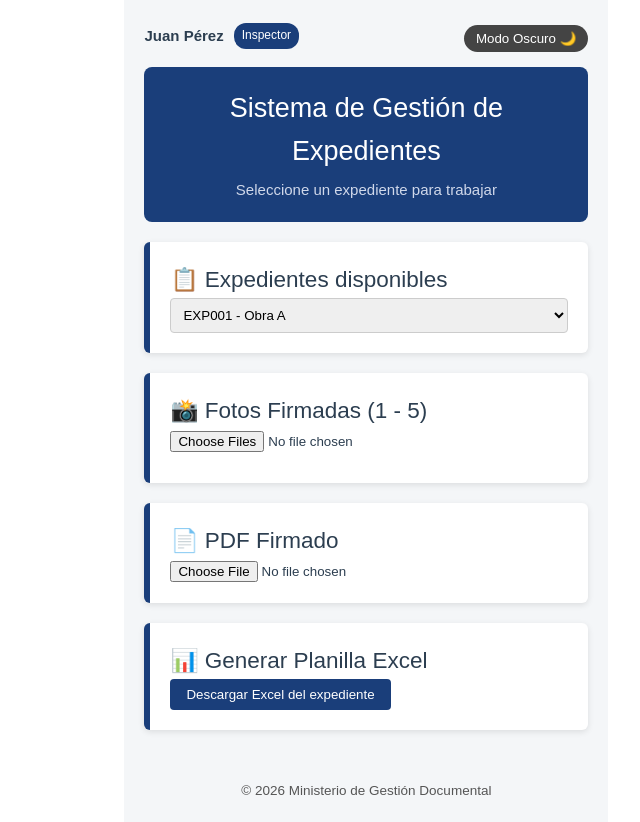
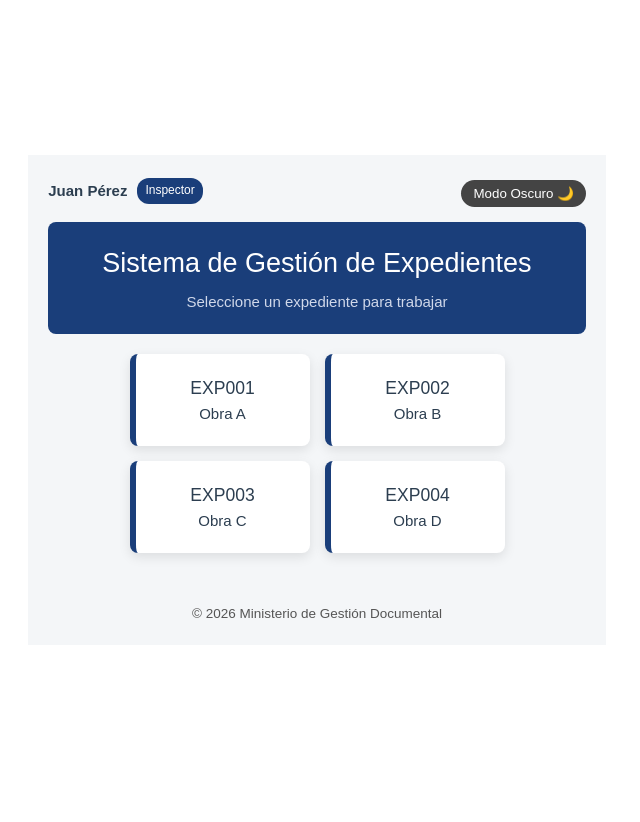
Before and after one commit to fHulk23/ALANCAY-PRACTICAS, a Vue app: page /InspecciondeObra in a window 1280 px wide. Shown: the whole page, without its empty margins (19-659 px from the left). After the commit the page ends 800 px from the top, so only its background shows below. Built offline with nearby package versions, Linux system fonts and the light colour scheme.

Commit message:
cards destacadas

```diff
--- a/src/components/InspecciondeObra.vue
+++ b/src/components/InspecciondeObra.vue
@@ -18,18 +18,22 @@
       <p>Seleccione un expediente para trabajar</p>
     </header>
 
-    <!-- Selección de expediente -->
-    <div class="gov-card">
-      <h2>📋 Expedientes disponibles</h2>
-      <select v-model="expedienteSeleccionado">
-        <option v-for="exp in expedientes" :key="exp.nro" :value="exp">
-          {{ exp.nro }} - {{ exp.obra }}
-        </option>
-      </select>
+    <!-- Cards de expedientes -->
+    <div class="expedientes-grid">
+      <div
+        v-for="exp in expedientes"
+        :key="exp.nro"
+        class="exp-card"
+        :class="{ selected: exp.nro === expedienteSeleccionado?.nro }"
+        @click="seleccionarExpediente(exp)"
+      >
+        <h3>{{ exp.nro }}</h3>
+        <p>{{ exp.obra }}</p>
+      </div>
     </div>
 
     <!-- Recuadro Fotos -->
-    <div class="gov-card">
+    <div v-if="expedienteSeleccionado" class="gov-card">
       <h2>📸 Fotos Firmadas (1 - 5)</h2>
       <input type="file" accept="image/*" multiple @change="handleImages" />
       <p v-if="imageError" class="gov-error">{{ imageError }}</p>
@@ -42,16 +46,16 @@
     </div>
 
     <!-- Recuadro PDF -->
-    <div class="gov-card">
+    <div v-if="expedienteSeleccionado" class="gov-card">
       <h2>📄 PDF Firmado</h2>
       <input type="file" accept="application/pdf" @change="handlePDF" />
       <p v-if="pdfName" class="gov-info">Archivo seleccionado: {{ pdfName }}</p>
     </div>
 
     <!-- Generar planilla Excel -->
-    <div class="gov-card">
+    <div v-if="expedienteSeleccionado" class="gov-card">
       <h2>📊 Generar Planilla Excel</h2>
-      <button class="gov-btn" :disabled="!expedienteSeleccionado" @click="downloadExcel">
+      <button class="gov-btn" @click="downloadExcel">
         Descargar Excel del expediente
       </button>
     </div>
@@ -74,7 +78,7 @@ interface Expediente { nro: string; obra: string; }
 const usuario = ref("Juan Pérez");
 const rol = ref("Inspector");
 const darkMode = ref(false);
-const toggleDarkMode = () => { darkMode.value = !darkMode.value };
+const toggleDarkMode = () => { darkMode.value = !darkMode.value; };
 
 // Expedientes precargados
 const expedientes = ref<Expediente[]>([
@@ -84,7 +88,14 @@ const expedientes = ref<Expediente[]>([
   { nro: "EXP004", obra: "Obra D" }
 ]);
 
-const expedienteSeleccionado = ref<Expediente | null>(expedientes.value[0]);
+const expedienteSeleccionado = ref<Expediente | null>(null);
+
+// Manejo de selección de tarjeta
+const seleccionarExpediente = (exp: Expediente) => {
+  expedienteSeleccionado.value = exp;
+  images.value = [];
+  pdfName.value = "";
+};
 
 // Manejo de archivos
 const images = ref<ImageFile[]>([]);
@@ -128,14 +139,13 @@ const downloadExcel = () => {
   XLSX.utils.book_append_sheet(workbook, worksheet, "Reporte");
   const excelBuffer = XLSX.write(workbook, { bookType: "xlsx", type: "array" });
   const blob = new Blob([excelBuffer], { type: "application/octet-stream" });
-
   saveAs(blob, `Expediente_${expedienteSeleccionado.value.nro}.xlsx`);
 };
 </script>
 
 <style scoped>
 .gov-container {
-  max-width: 900px;
+  max-width: 950px;
   width: 95%;
   margin: auto;
   padding: 20px;
@@ -166,7 +176,32 @@ const downloadExcel = () => {
 .gov-header h1 { margin: 0; font-size: 1.8em; }
 .gov-header p { margin: 5px 0 0 0; font-size: 1em; color: #d0d8ea; }
 
-/* Tarjetas */
+/* Grid de expedientes */
+.expedientes-grid {
+  display: flex;
+  flex-wrap: wrap;
+  gap: 15px;
+  margin-bottom: 20px;
+  justify-content: center;
+  width: 100%;
+}
+
+.exp-card {
+  background: white;
+  border-left: 6px solid #1a3e7a;
+  border-radius: 8px;
+  padding: 20px;
+  width: 180px;
+  cursor: pointer;
+  box-shadow: 0 4px 12px rgba(0,0,0,0.1);
+  transition: all 0.3s ease;
+  text-align: center;
+}
+
+.exp-card:hover { transform: translateY(-5px); box-shadow: 0 8px 18px rgba(0,0,0,0.2); }
+.exp-card.selected { background: #e0f0ff; border-left-color: #007bff; }
+
+/* Tarjetas internas (Fotos / PDF / Excel) */
 .gov-card {
   background: white;
   border-left: 6px solid #1a3e7a;
@@ -176,14 +211,7 @@ const downloadExcel = () => {
   width: 100%;
   max-width: 800px;
   box-shadow: 0px 2px 6px rgba(0,0,0,0.1);
-}
-
-/* Select */
-select {
-  width: 100%;
-  padding: 8px;
-  border-radius: 4px;
-  border: 1px solid #ccc;
+  transition: all 0.3s ease;
 }
 
 /* Previews */
@@ -194,7 +222,6 @@ select {
 /* Botón */
 .gov-btn { background-color: #1a3e7a; color: white; padding: 8px 16px; border: none; border-radius: 4px; cursor: pointer; }
 .gov-btn:hover { background-color: #16325c; }
-.gov-btn:disabled { background-color: #888; cursor: not-allowed; }
 
 /* Mensajes */
 .gov-error { color: red; font-weight: bold; }
@@ -208,10 +235,13 @@ select {
 .dark .gov-card { background: #2c2c2c; border-left-color: #4e8cff; }
 .dark .gov-header { background-color: #111; }
 .dark input, .dark select { background: #333; color: white; border: 1px solid #555; }
+.dark .exp-card { background: #2c2c2c; border-left-color: #4e8cff; }
+.dark .exp-card.selected { background: #0056b3; color: white; }
 
 /* Responsive */
 @media (max-width: 600px) {
   .gov-container { padding: 10px; }
   .mode-btn { margin-top: 10px; }
+  .exp-card { width: 100%; }
 }
 </style>
```
